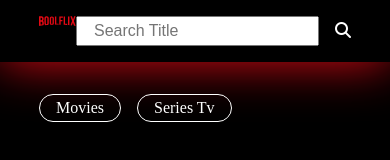
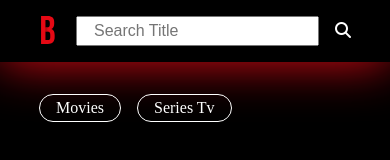
Before and after one commit to DavidePeloso-dev/vite-boolflix, a Vue app: page / in a window 390 px wide. Shown: the top 160 px of the page. Built offline with nearby package versions, Linux system fonts and the light colour scheme.

Commit message:
Fix header responsive

```diff
--- a/src/components/AppHeader.vue
+++ b/src/components/AppHeader.vue
@@ -19,7 +19,8 @@ export default {
     <header>
         <div class="container d-flex jf-between">
             <div class="logo">
-                <img src="/boolflix-logo.svg" alt="logo">
+                <img class="b-logo" src="/boolflix-logo.svg" alt="logo">
+                <img class="b-icon" src="/boolflix-icon.svg" alt="icon-logo">
             </div>
             <div class="search d-flex gap-3 al-center">
                 <input type="text" name="search" id="search" @keyup.enter="state.getSearchMovie" v-model="state.searchTitle"
@@ -45,4 +46,22 @@ header {
         font-size: 1rem;
     }
 }
+
+.b-icon {
+    display: none;
+}
+
+.b-logo {
+    display: block;
+}
+
+@media screen and (max-width: 480px) {
+    .b-icon {
+        display: block;
+    }
+
+    .b-logo {
+        display: none;
+    }
+}
 </style>
```
